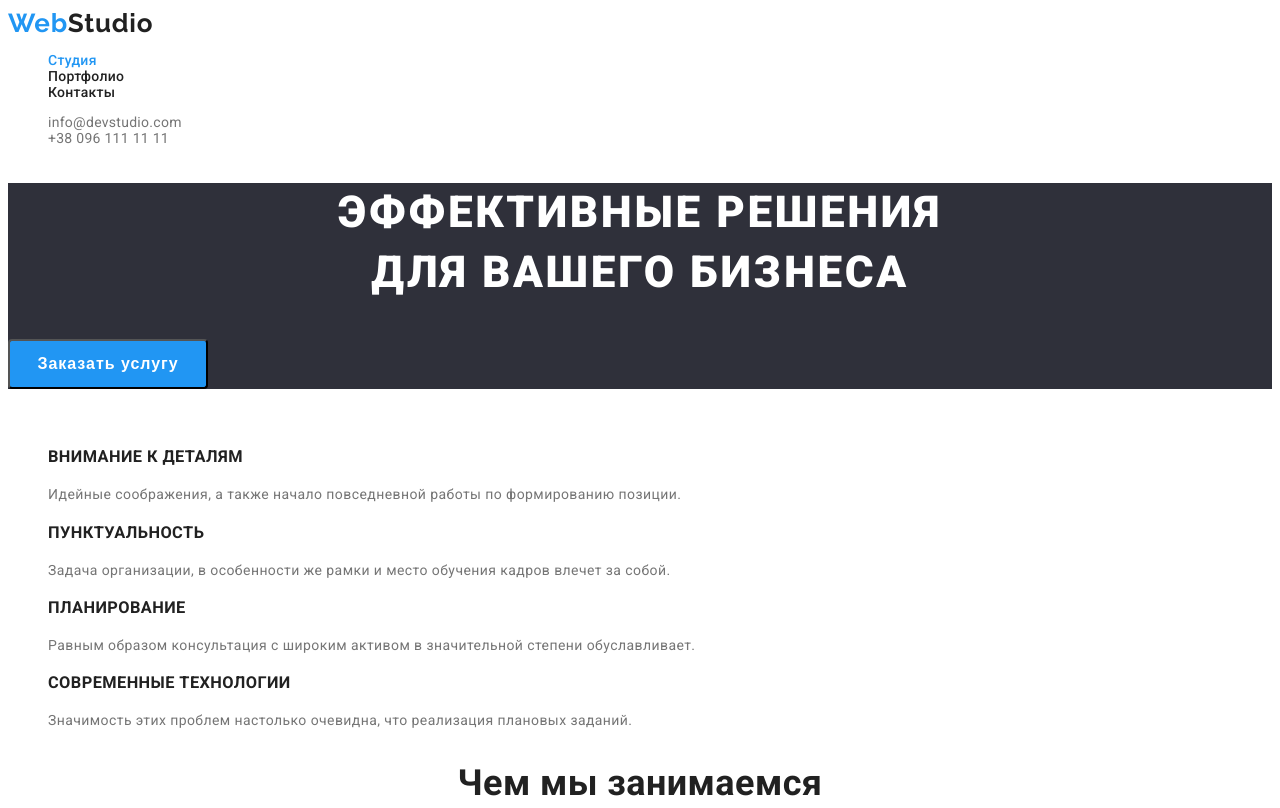
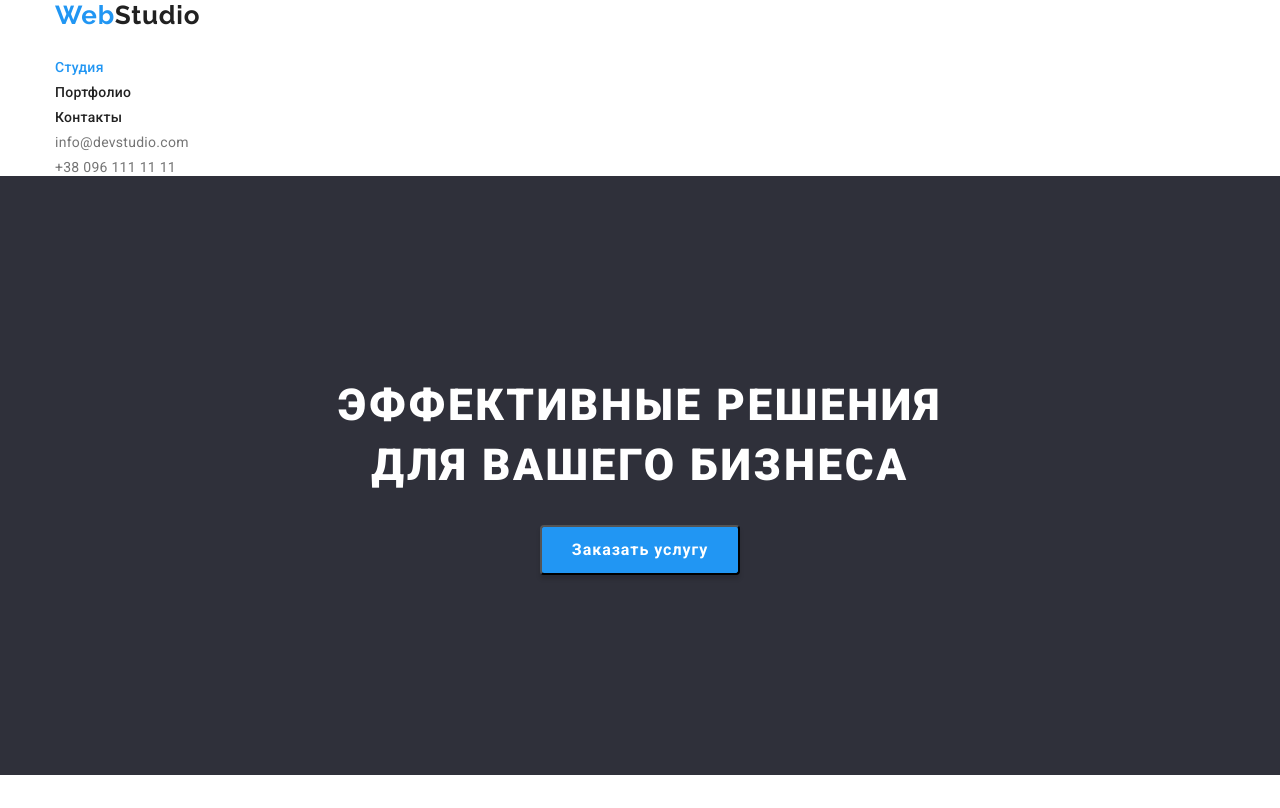
Before and after one commit to karina-doskuch/goit-markup-hw-03, a plain HTML site: page index.html in a window 1280 px wide. Shown: the top 808 px of the page. Drawn offline with nearby package versions, Linux system fonts and the light colour scheme.

Commit message:
project work

```diff
--- a/css/style.css
+++ b/css/style.css
@@ -9,7 +9,18 @@
     --bg-color: #2F303A;
 }
 
+html {
+    box-sizing: border-box;
+}
+
+*,
+*::before,
+*::after {
+    box-sizing: inherit;
+}
+
 body {
+    margin: 0;
     font-family: 'Roboto', sans-serif;
     background-color: var(--color-white);
     color: var(--color-b);
@@ -17,9 +28,40 @@ body {
     letter-spacing: var(--letter-spacing);
 }
 
+h1,
+h2,
+h3 {
+    margin-top: 0;
+    margin-bottom: 0;
+}
+
+ul {
+    padding: 0;
+    margin: 0;
+}
+
+p {
+    margin-top: 10px;
+    margin-bottom: 0;
+}
+
+.main-container {
+    min-width: 1200px;
+}
+
+.container {
+    width: 1200px;
+    margin-left: auto;
+    margin-right: auto;
+    padding-right: 15px;
+    padding-left: 15px;
+}
+
   /* styling header */
 
 .link-logo {
+    display: inline-block;
+    margin-bottom: 20px;
     font-family: 'Raleway';
     font-weight: 700;
     font-size: 26px;
@@ -47,6 +89,7 @@ body {
     letter-spacing: 0.02em;
     color: var(--color-b);
     list-style: none;
+    margin-top: 9px;
 }
 
 .link-nav {
@@ -62,7 +105,7 @@ body {
     color: var(--main-bg-color);
 }
 
-.logo-adress {
+.logo-address {
     font-style: normal;
     font-weight: 400;
     line-height: var(--line-height);
@@ -72,16 +115,27 @@ body {
 }
 
     /* section-title */
+.section {
+    padding-top: 94px;
+    padding-bottom: 94px;
+    margin: 0 auto;
+}
 
 .section-container {
     background-color: var(--bg-color);
+    text-align: center;
+    padding-top: 200px;
+    padding-bottom: 200px;
 }
 
 .section-title {
+    max-width: 700px;
+    margin-left: auto;
+    margin-right: auto;
+    text-align: center;
     font-weight: 900;
     font-size: 44px;
     line-height: 1.36;
-    text-align: center;
     letter-spacing: 0.06em;
     text-transform: uppercase;
     color: var(--color-white);
@@ -89,7 +143,9 @@ body {
 
 .section-btn {
     background: var(--main-bg-color);
+    box-shadow: 0px 4px 4px rgba(0, 0, 0, 0.15);
     border-radius: 4px;
+    margin-top: 30px;
     cursor: pointer;
     width: 200px;
     height: 50px;
@@ -132,11 +188,14 @@ body {
 }
 
 .nav-list {
+    display: inline-block;
     list-style: none;
+
 }
 
 .description-list {
     list-style: none;
+    width: 270px;
 
 }
 
@@ -157,9 +216,11 @@ body {
     background: var(--color-white);
     border: 1px solid #EEEEEE;
     list-style: none;
+    width: 370px;
 }
 
 .portfolio-link {
+    display: inline-block;
     text-decoration: none;
 }
 
@@ -168,14 +229,17 @@ body {
     font-size: 18px;
     line-height: 2;
     letter-spacing: 0.06em;
+    margin-top: 20px;
     color: var(--color-b);
+
 }
 
 .portfolio-text {
     font-weight: 400;
     font-size: 16px;
     line-height: 1.875;
-   color: var(--color-grey);
+    margin-top: 4px;
+    color: var(--color-grey);
 
 }
 
@@ -210,6 +274,8 @@ body {
 
 .team-list {
     list-style: none;
+    width: 270px;
+    text-align: center;
 }
 
 .team-header {
@@ -217,6 +283,7 @@ body {
     font-size: 16px;
     line-height: 1.18;
     color: var(--color-b);
+    margin-top: 30px;
 }
 
 .team-text {
@@ -229,6 +296,8 @@ body {
 
 .footer {
     background: var(--bg-color);
+    padding-top: 60px;
+    padding-bottom: 60px;
 }
 
 .footer-address {
@@ -241,9 +310,11 @@ body {
 
 .footer-list {
     list-style: none;
+
 }
 
 .footer-link {
+    display: inline-block;
     font-weight: 400;
     line-height: 1.714;
     text-decoration: none;
--- a/index.html
+++ b/index.html
@@ -5,13 +5,20 @@
     <meta charset="UTF-8">
     <meta http-equiv="X-UA-Compatible" content="IE=edge">
     <meta name="viewport" content="width=device-width, initial-scale=1.0">
-    <link href="https://fonts.googleapis.com/css2?family=Montserrat&family=Poppins:wght@400;700;900&family=Raleway:wght@400;500;700;900&family=Roboto:wght@400;500;700;900&display=swap" rel="stylesheet">
+    <link
+        href="https://fonts.googleapis.com/css2?family=Montserrat&family=Poppins:wght@400;700;900&family=Raleway:wght@400;500;700;900&family=Roboto:wght@400;500;700;900&display=swap"
+        rel="stylesheet">
+    <link rel="stylesheet" href="https://cdnjs.cloudflare.com/ajax/libs/modern-normalize/1.1.0/modern-normalize.min.css"
+        integrity="sha512-wpPYUAdjBVSE4KJnH1VR1HeZfpl1ub8YT/NKx4PuQ5NmX2tKuGu6U/JRp5y+Y8XG2tV+wKQpNHVUX03MfMFn9Q=="
+        crossorigin="anonymous" referrerpolicy="no-referrer" />
     <link rel="stylesheet" href="./css/style.css">
     <title>Studia</title>
 </head>
 
 <body>
+
     <header>
+        <div class="container">
             <nav class="logo">
                 <a class="link-logo" href="#"><span class="logo-accent">Web</span>Studio</a>
                 <ul>
@@ -26,28 +33,30 @@
                     </li>
                 </ul>
             </nav>
+            <ul>
+                <li class="logo-item"><a class="logo-address" href="mailto:info@devstudio.com"><span
+                            class="nav-item">info@devstudio.com</span></a></li>
+                <li class="logo-item"><a class="logo-address" href="tel:+380961111111">+38 096 111 11 11</a></li>
+            </ul>
+        </div>
+    </header>
 
-        <ul>
-            <li class="logo-item"><a class="logo-adress" href="mailto:info@devstudio.com"><span
-                        class="nav-item">info@devstudio.com</span></a></li>
-            <li class="logo-item"><a class="logo-adress" href="tel:+380961111111">+38 096 111 11 11</a></li>
-        </ul>
-
-    </header>
 
     <main class="main-container">
         <section class="section-container">
-            <h1 class="section-title">Эффективные решения <br> для вашего бизнеса</h1>
+            <h1 class="section-title">Эффективные решения для вашего бизнеса</h1>
             <button class="section-btn" type="button"><span class="btn-text">Заказать услугу</span></button>
         </section>
 
+        <div class="container">
             <h2 class="heading">Описание заданий</h2>
 
-        <section>
+            <section class="section">
                 <ul class="description">
                     <li class="description-list">
                         <h3 class="description-title">Внимание к деталям</h3>
-                    <p class="description-text">Идейные соображения, а также начало повседневной работы по формированию
+                        <p class="description-text">Идейные соображения, а также начало повседневной работы по
+                            формированию
                             позиции.</p>
                     </li>
 
@@ -110,18 +119,25 @@
                 </ul>
             </section>
 
+        </div>
+
     </main>
+
     <footer class="footer">
 
-        <a class="link-logo" href="#"><span class="logo-accent">Web</span><span class="footer-logo">Studio</span></a>
+        <div class="container">
+            <a class="link-logo" href="#"><span class="logo-accent">Web</span><span
+                    class="footer-logo">Studio</span></a>
 
             <address class="footer-address">
                 <ul>
                     <li class="footer-list"><a class="footer-link" href="#">г. Киев, пр-т Леси Украинки, 26</a></li>
-                <li class="logo-item"><a class="logo-adress" href="mailto:info@example.com">info@example.com</a></li>
-                <li class="logo-item"><a class="logo-adress" href="tel:+380991111111">+38 099 111 11 11</a></li>
+                    <li class="logo-item"><a class="logo-address" href="mailto:info@example.com">info@example.com</a>
+                    </li>
+                    <li class="logo-item"><a class="logo-address" href="tel:+380991111111">+38 099 111 11 11</a></li>
                 </ul>
             </address>
+        </div>
     </footer>
 </body>
 
```
Also changed, not shown: portfolio.html (+23 -8 lines). Lines whose indentation alone changed are shown as unchanged.
